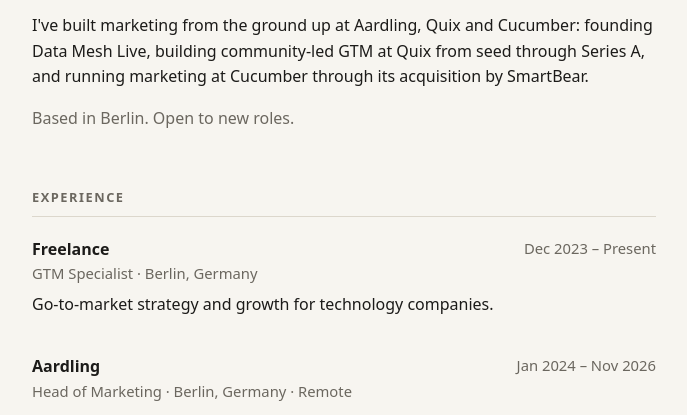
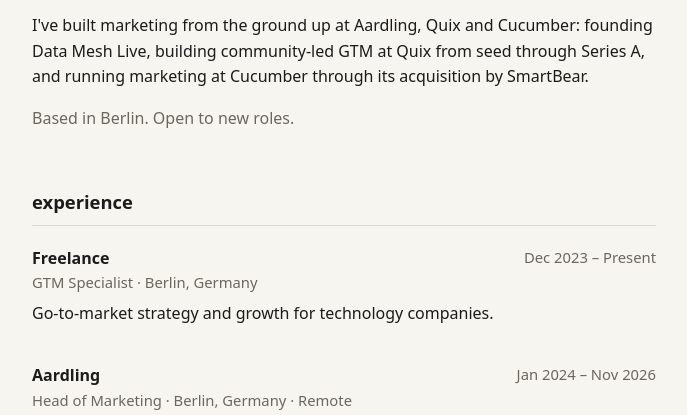
Before and after one commit to theoengland/theoengland.github.io, an Astro site: page / in a window 1280 px wide. Shown: the part 323-738 px from the top of the page, without its empty margins (296-983 px from the left). Built offline with nearby package versions, Linux system fonts and the light colour scheme; Astro itself is replaced by a stand-in of ours.

Commit message:
Lowercase, bold section headings
Co-Authored-By: Claude Opus 5.5 <noreply@anthropic.com>
Claude-Session: https://claude.ai/code/session_01YYX69qtqDUDsiNzvhALgDx

```diff
--- a/src/styles/global.css
+++ b/src/styles/global.css
@@ -43,11 +43,10 @@ h1 {
 
 h2 {
   font-family: var(--font-display);
-  font-weight: 600;
-  font-size: 0.8rem;
-  text-transform: uppercase;
-  letter-spacing: 0.12em;
-  color: var(--muted);
+  font-weight: 700;
+  font-size: 1.15rem;
+  text-transform: lowercase;
+  color: var(--fg);
   margin: 3.5rem 0 1.25rem;
   padding-bottom: 0.5rem;
   border-bottom: 1px solid var(--rule);
```
